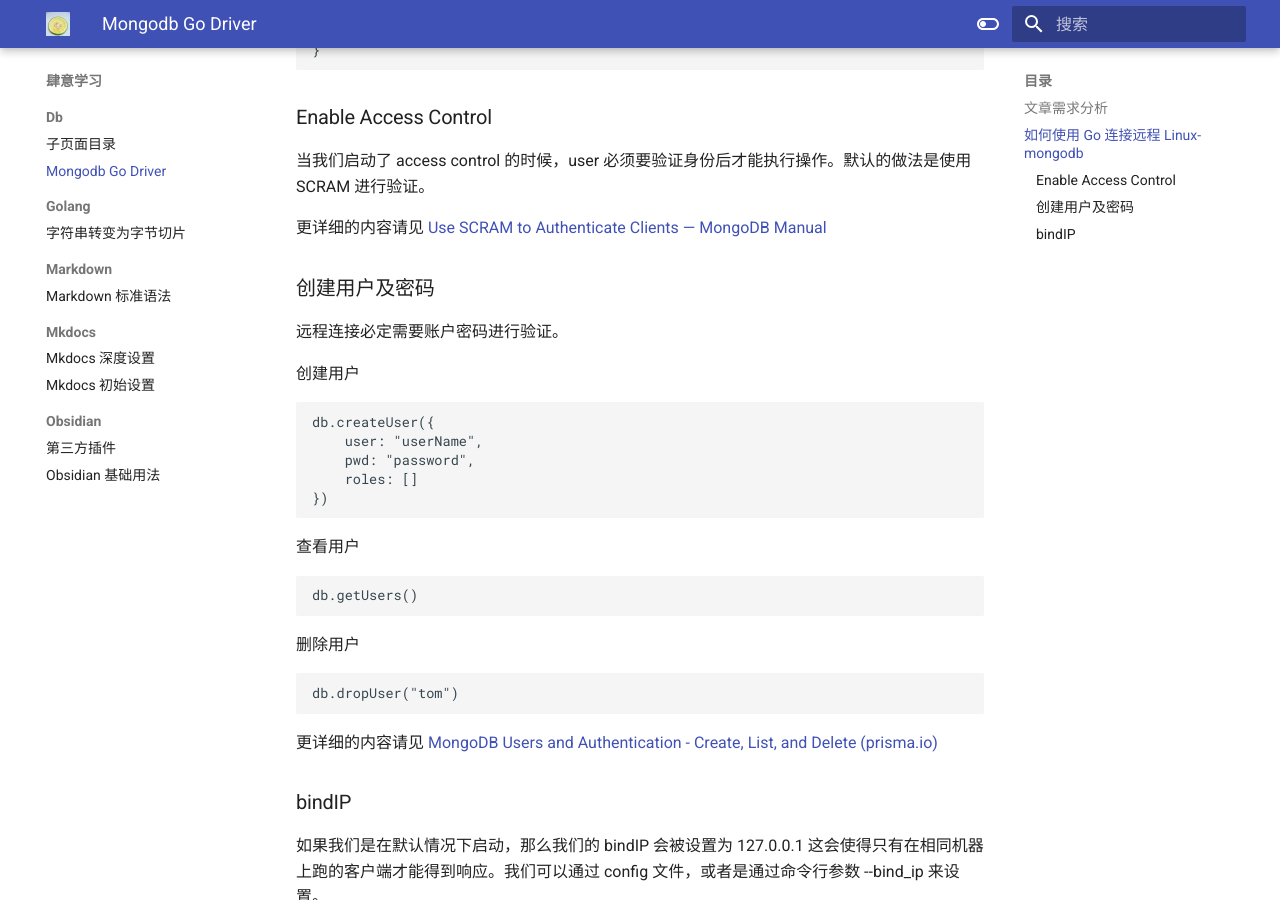
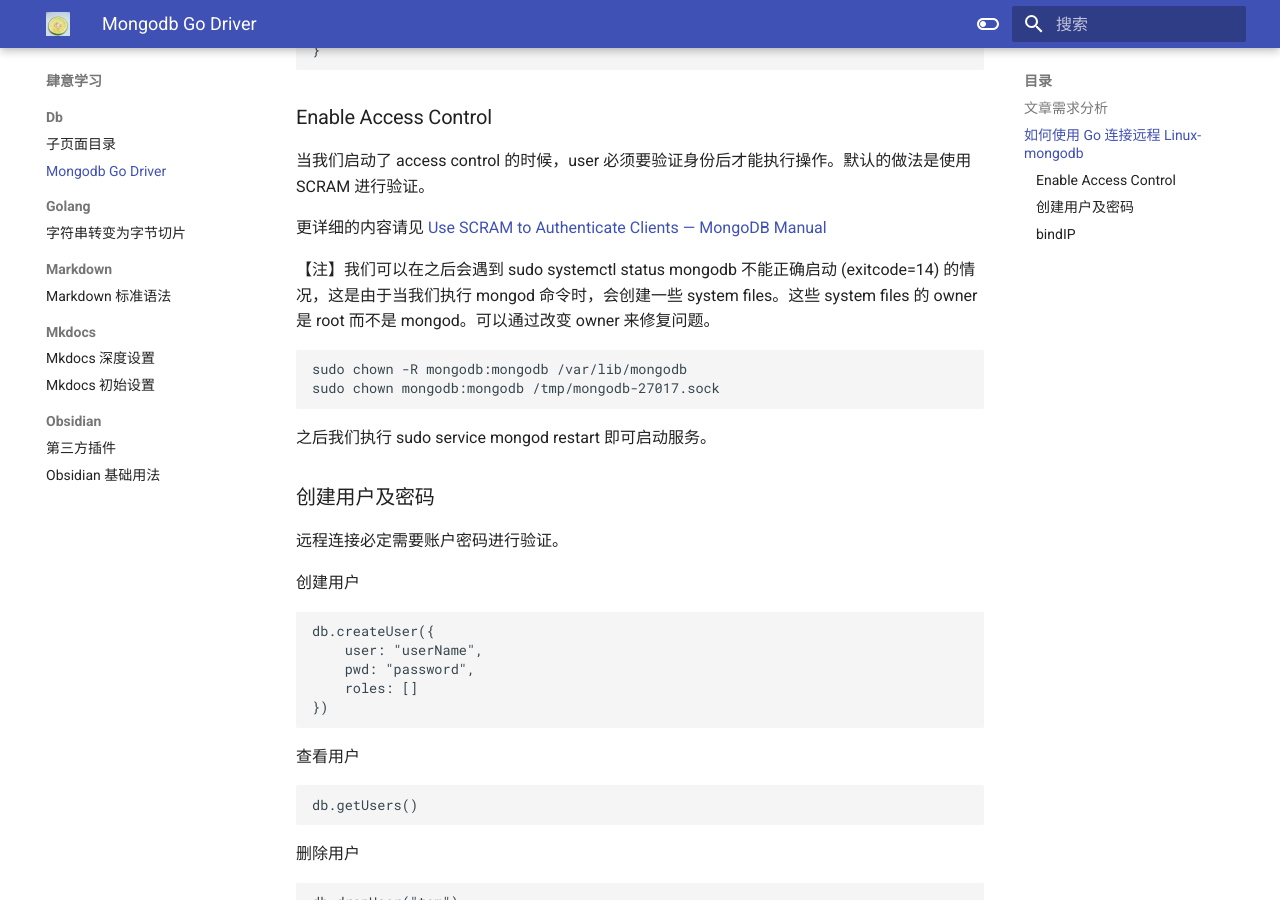
Before and after one commit to Apostle-lemon/Apostle-lemon.github.io, an MkDocs documentation site: the page built from docs/肆意学习/db/mongodb Go Driver.md, in a window 1280 px wide and 900 px high, scrolled down 1136 px. Built offline with MkDocs 1.6.1 and Material for MkDocs 9.7.7, drawn with Linux system fonts in a browser that asks for light colours.

Commit message:
vault backup: 2022-10-31 12:29:11
Affected files:
docs/肆意学习/db/mongodb Go Driver.md

````diff
--- a/docs/肆意学习/db/mongodb Go Driver.md
+++ b/docs/肆意学习/db/mongodb Go Driver.md
@@ -53,6 +53,15 @@
 
 更详细的内容请见 [Use SCRAM to Authenticate Clients — MongoDB Manual](https://www.mongodb.com/docs/manual/tutorial/configure-scram-client-authentication/)
 
+【注】我们可以在之后会遇到 sudo systemctl status mongodb 不能正确启动 (exitcode=14) 的情况，这是由于当我们执行 mongod 命令时，会创建一些 system files。这些 system files 的 owner 是 root 而不是 mongod。可以通过改变 owner 来修复问题。
+
+```
+sudo chown -R mongodb:mongodb /var/lib/mongodb
+sudo chown mongodb:mongodb /tmp/mongodb-27017.sock
+```
+
+之后我们执行 sudo service mongod restart 即可启动服务。
+
 ### 创建用户及密码
 
 远程连接必定需要账户密码进行验证。
````
